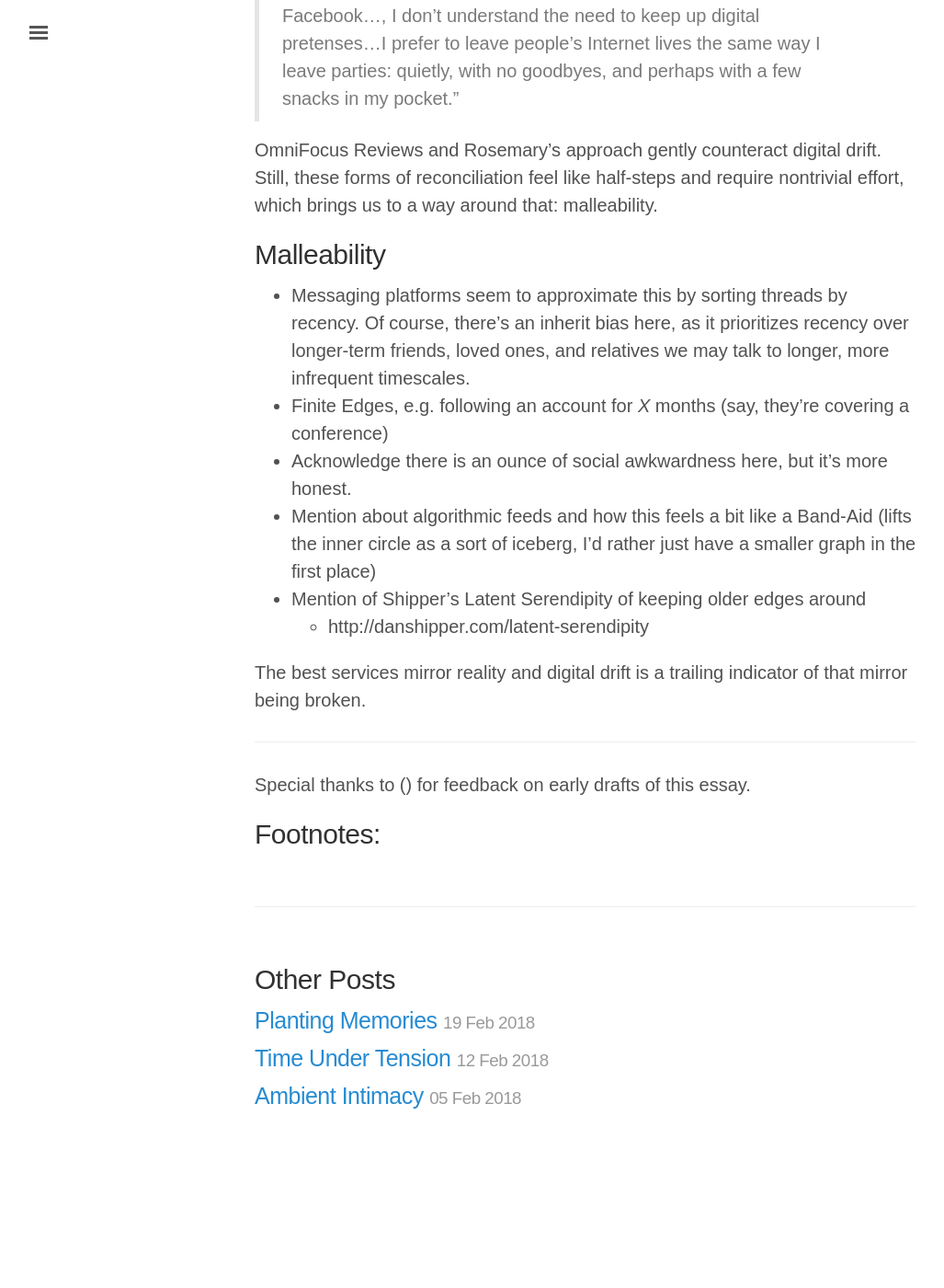
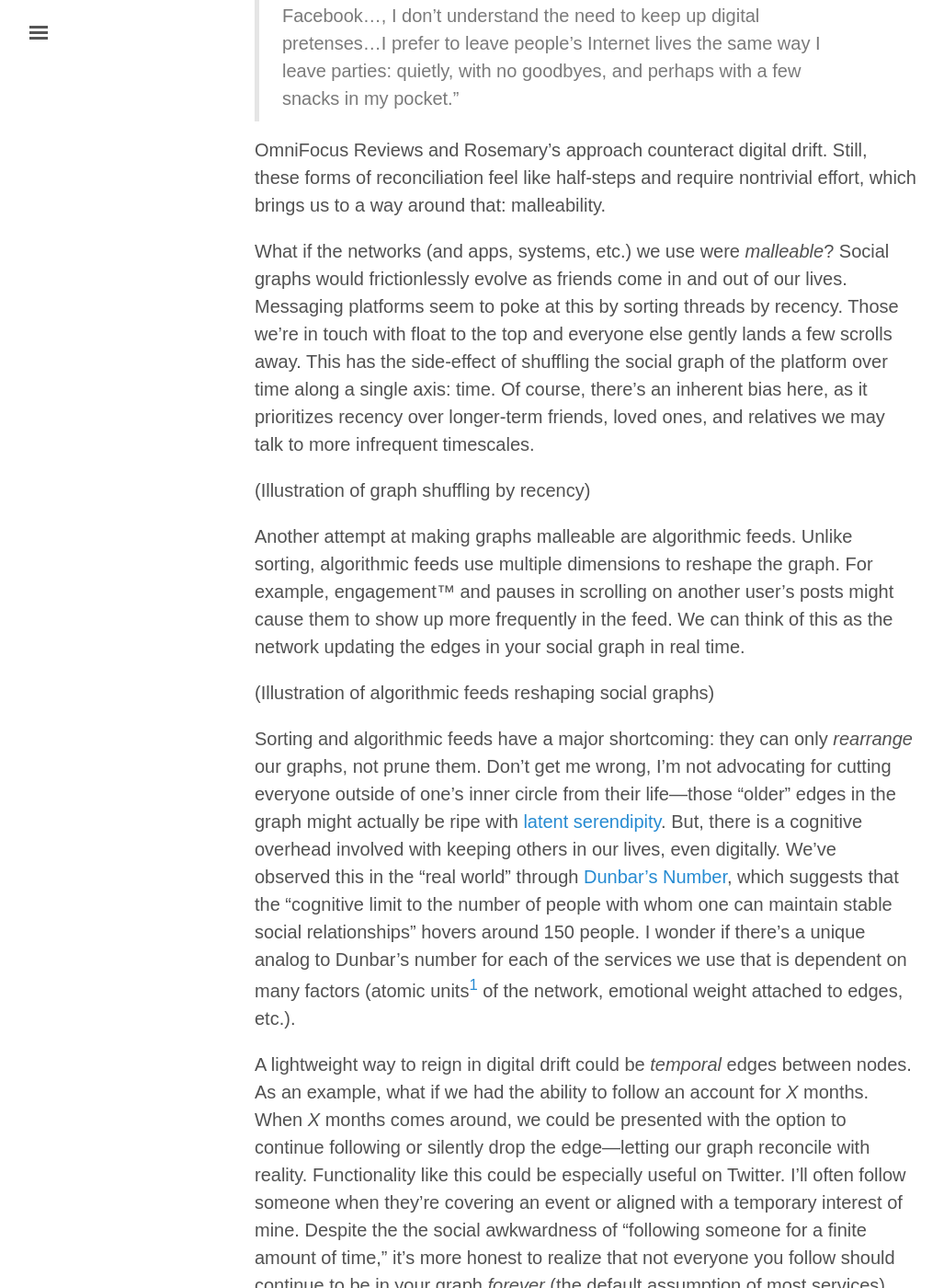
Before and after one commit to rvsrvs/jasdev.github.io, a Jekyll site: the page built from _posts/2018-2-23-digital-drift.md, in a window 1280 px wide and 1400 px high, scrolled down 1840 px. Shown: the whole window at 92% size, without its empty margins (3-1030 px from the left). Built offline with Jekyll 4.4.1, drawn with Linux system fonts in a browser that asks for light colours; some web fonts are replaced; before the commit the page ends 3108 px from its top, so only the background shows below that; some of the changed text lies outside the part shown.

Commit message:
First draft!

```diff
--- a/_posts/2018-2-21-digital-drift.md
+++ b/_posts/2018-2-23-digital-drift.md
@@ -22,18 +22,21 @@ Reviews are then prompted at the chosen interval, allowing users to groom tasks
 
 > “It may sound heartless, to unfriend people on their birthday, but I like to think that they won’t notice I’ve done it on a day that other people—presumably, people they’re still in touch with—are showering their timeline with love, affection, and, of course, GIFs. While I know that I could simply unfollow rather than unfriend on Facebook…, I don’t understand the need to keep up digital pretenses…I prefer to leave people’s Internet lives the same way I leave parties: quietly, with no goodbyes, and perhaps with a few snacks in my pocket.”
 
-OmniFocus Reviews and Rosemary’s approach gently counteract digital drift. Still, these forms of reconciliation feel like half-steps and require nontrivial effort, which brings us to a way around that: malleability.
+OmniFocus Reviews and Rosemary’s approach counteract digital drift. Still, these forms of reconciliation feel like half-steps and require nontrivial effort, which brings us to a way around that: malleability.
 
-## Malleability
+What if the networks (and apps, systems, etc.) we use were _malleable_? Social graphs would frictionlessly evolve as friends come in and out of our lives. Messaging platforms seem to poke at this by sorting threads by recency. Those we’re in touch with float to the top and everyone else gently lands a few scrolls away. This has the side-effect of shuffling the  social graph of the platform over time along a single axis: time. Of course, there’s an inherent bias here, as it prioritizes recency over longer-term friends, loved ones, and relatives we may talk to more infrequent timescales.
 
-- Messaging platforms seem to approximate this by sorting threads by recency. Of course, there’s an inherit bias here, as it prioritizes recency over longer-term friends, loved ones, and relatives we may talk to longer, more infrequent timescales.
-- Finite Edges, e.g. following an account for _X_ months (say, they’re covering a conference)
-- Acknowledge there is an ounce of social awkwardness here, but it’s more honest.
-- Mention about algorithmic feeds and how this feels a bit like a Band-Aid (lifts the inner circle as a sort of iceberg, I’d rather just have a smaller graph in the first place)
-- Mention of Shipper’s Latent Serendipity of keeping older edges around
-    - http://danshipper.com/latent-serendipity
+(Illustration of graph shuffling by recency)
 
-The best services mirror reality and digital drift is a trailing indicator of that mirror being broken.
+Another attempt at making graphs malleable are algorithmic feeds. Unlike sorting, algorithmic feeds use multiple dimensions to reshape the graph. For example, engagement™ and pauses in scrolling on another user’s posts might cause them to show up more frequently in the feed. We can think of this as the network updating the edges in your social graph in real time.
+
+(Illustration of algorithmic feeds reshaping social graphs)
+
+Sorting and algorithmic feeds have a major shortcoming: they can only _rearrange_ our graphs, not prune them. Don’t get me wrong, I’m not advocating for cutting everyone outside of one’s inner circle from their life—those “older” edges in the graph might actually be ripe with [latent serendipity](http://danshipper.com/latent-serendipity). But, there is a cognitive overhead involved with keeping others in our lives, even  digitally. We’ve observed this in the “real world” through [Dunbar’s Number](https://en.wikipedia.org/wiki/Dunbar%27s_number), which suggests that the “cognitive limit to the number of people with whom one can maintain stable social relationships” hovers around 150 people. I wonder if there’s a unique analog to Dunbar’s number for each of the services we use that is dependent on many factors (atomic units[^1] of the network, emotional weight attached to edges, etc.).
+
+A lightweight way to reign in digital drift could be _temporal_ edges between nodes. As an example, what if we had the ability to follow an account for _X_ months. When _X_ months comes around, we could be presented with the option to continue following or silently drop the edge—letting our graph reconcile with reality. Functionality like this could be especially useful on Twitter. I’ll often follow someone when they’re covering an event or aligned with a temporary interest of mine. Despite the the social awkwardness of “following someone for a finite amount of time,” it’s more honest to realize that not everyone you follow should continue to be in your graph _forever_ (the default assumption of most services).
+
+The gap between our lives and their snapshots embedded in systems affect our usage, trust, and relationship with them. The model of my social reality approximated by Myspace is ancient at this point. My Facebook graph is becoming more irrelevant by the day. Maybe the best services mirror reality and digital drift is a trailing indicator of that mirror being broken.
 
 ---
 
@@ -41,4 +44,4 @@ Special thanks to () for feedback on early drafts of this essay.
 
 ## Footnotes:
 
-[^1]:
+[^1]: Twitter : tweets, Facebook : posts, Snapchat : snaps, … (if we’re considering the primary actions taken on each platform).
```
